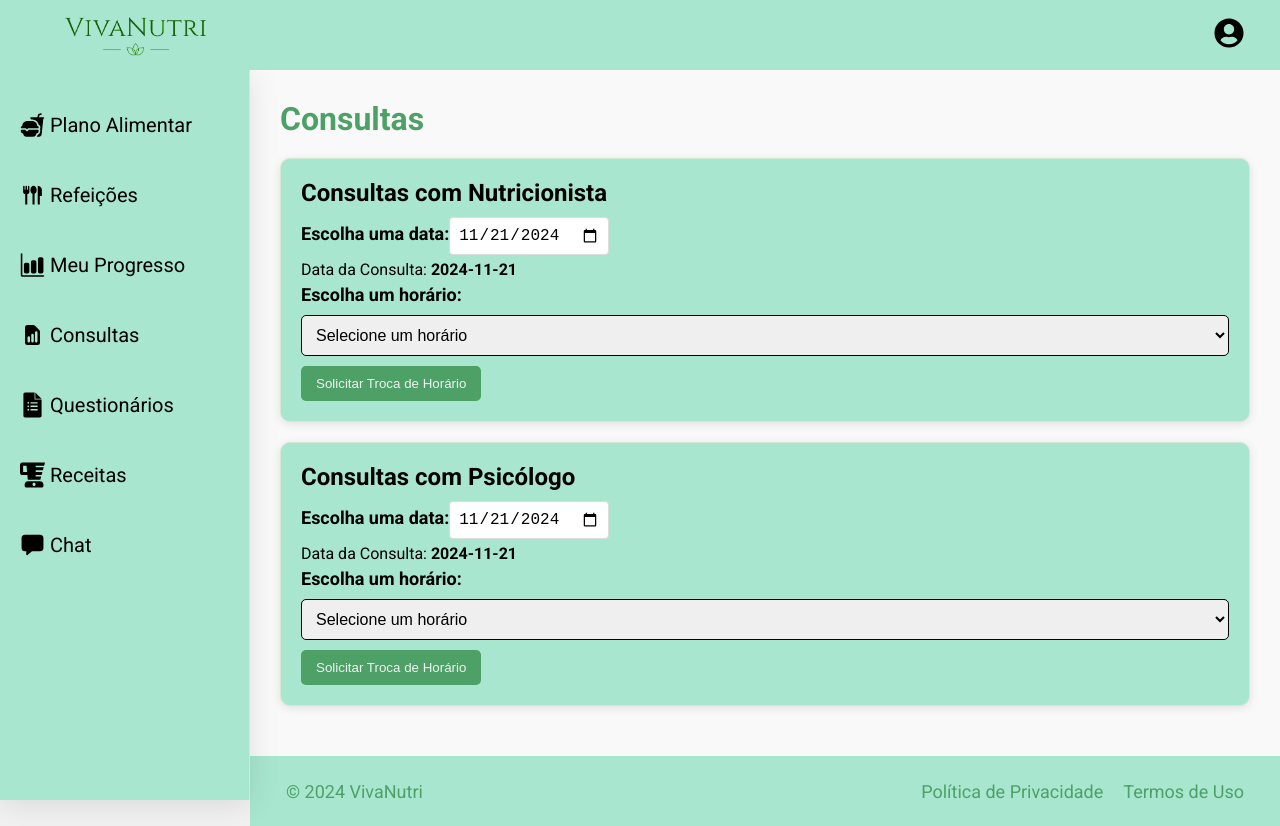
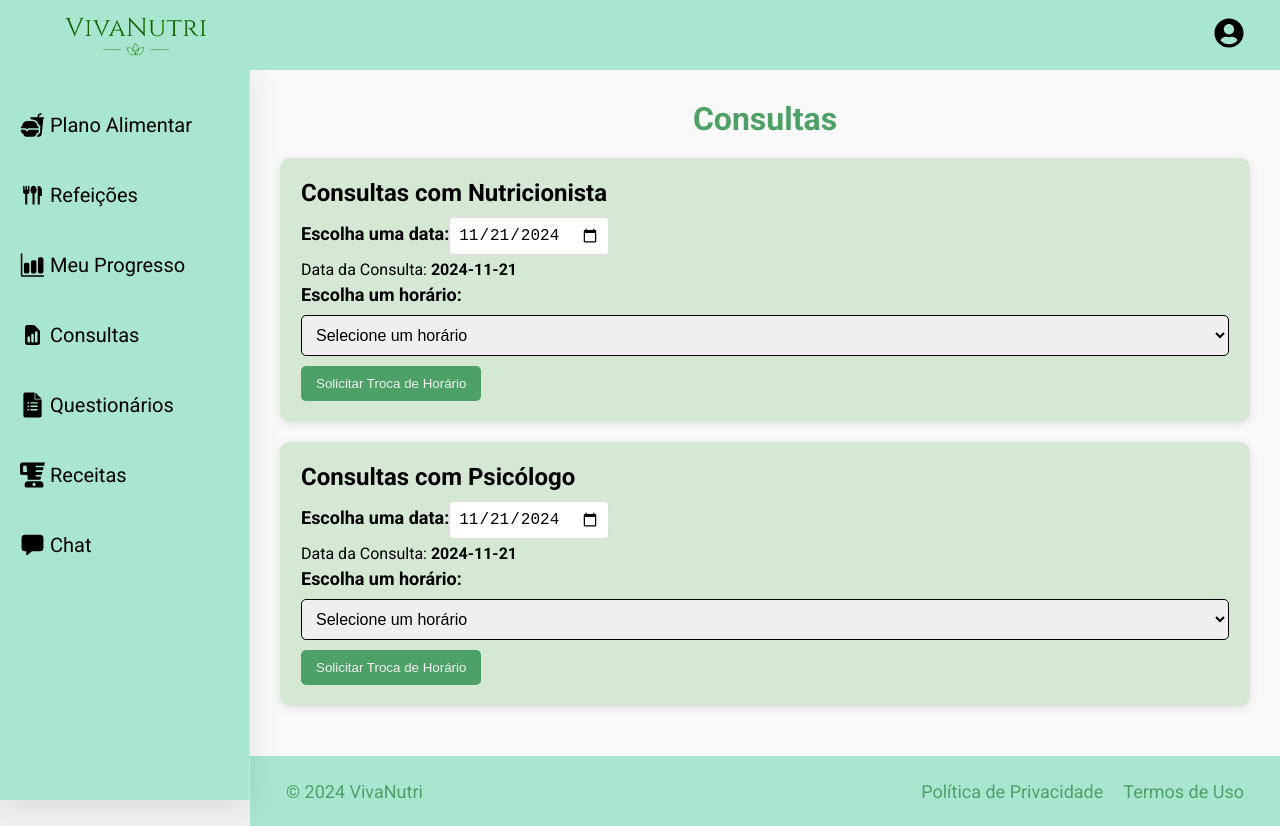
Before and after one commit to Raquel212/VivaNutri, a React (Vite) app: page /consultasPaciente in a window 1280 px wide. Built offline with nearby package versions, Linux system fonts and the light colour scheme.

Commit message:
Update das cores

```diff
--- a/src/pages/Paciente/ConsultasPaciente/ConsultaPaciente.module.css
+++ b/src/pages/Paciente/ConsultasPaciente/ConsultaPaciente.module.css
@@ -125,8 +125,14 @@ main {
   padding: 20px;
   border: 1px solid var(--green);
   border-radius: 10px;
-  background: var(--primary);
+  background: var(--green);
   box-shadow: 0 2px 10px rgba(0, 0, 0, 0.1);
+}
+
+.tituloConsulta{
+  text-align: center;
+  color: var(--terceary);
+  font-weight: 600;
 }
 
 .consultaDetails {
```
